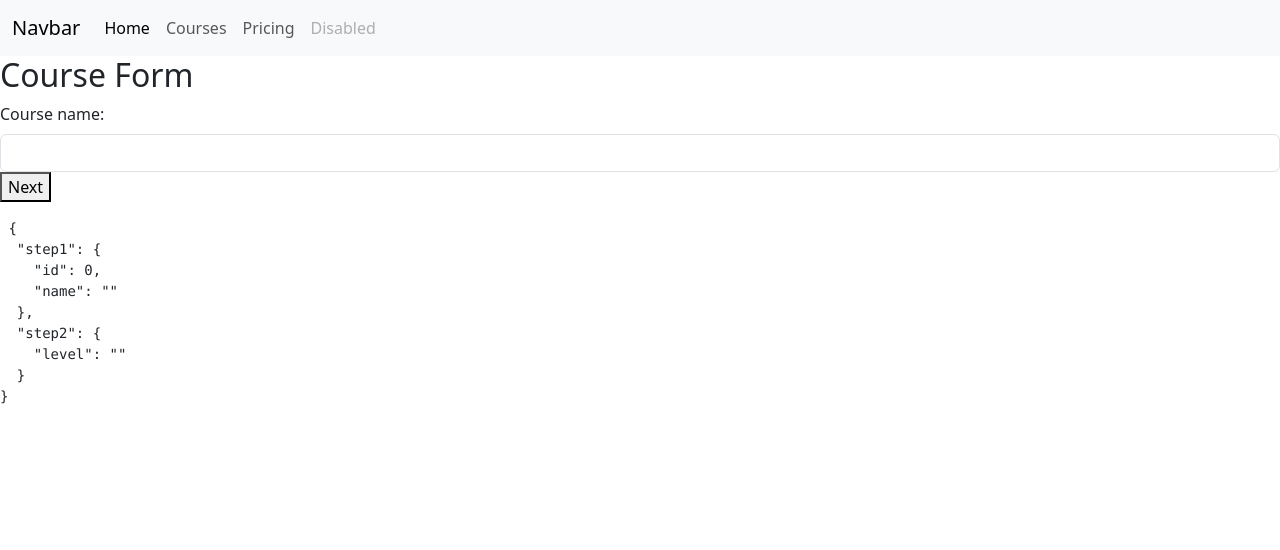
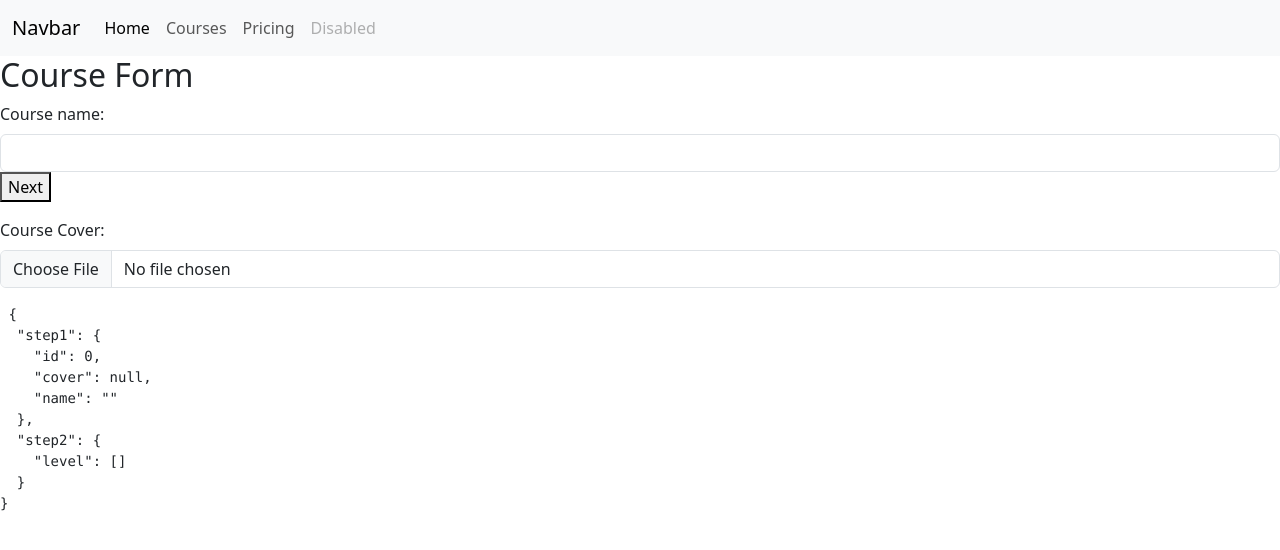
Before and after one commit to ShareghYusefi/school-client-standalone, an Angular app: page /home in a window 1280 px wide. Shown: the top 550 px of the page. Built offline with nearby package versions, Linux system fonts and the light colour scheme.

Commit message:
formData file upload

```diff
--- a/src/app/components/course-form/course-form.html
+++ b/src/app/components/course-form/course-form.html
@@ -1,5 +1,9 @@
 <!-- We need to bind our courseForm instance to the template form using the formGroup directive -->
-<form [formGroup]="getStepGroup(1)" *ngIf="step === 1">
+<form
+  [formGroup]="getStepGroup(1)"
+  *ngIf="step === 1"
+  enctype="multipart/form-data"
+>
   <div class="mb-3">
     <label for="name" class="form-label">Course name: </label>
     <!-- We need to bind our input to a form control using the formControlName directive  -->
@@ -21,17 +25,51 @@
     </div>
     <button type="button" (click)="next()">Next</button>
   </div>
+  <!-- cover -->
+  <div class="mb-3">
+    <label for="cover" class="form-label">Course Cover: </label>
+    <input
+      #fileInput
+      type="file"
+      class="form-control"
+      id="cover"
+      (change)="onFileChange($event)"
+      formControlName="cover"
+      accept="image/jpeg, image/png, image/jpg, image/gif, image/webp, image/svg+xml"
+    />
+    <div
+      *ngIf="cover?.errors && cover?.invalid && cover?.touched"
+      class="text-danger"
+    >
+      <div *ngIf="cover?.errors?.['required']">Cover is required.</div>
+    </div>
+  </div>
 </form>
 
 <form [formGroup]="getStepGroup(2)" *ngIf="step === 2">
   <div class="mb-3">
     <label for="level" class="form-label">Level</label>
-    <input
-      type="number"
-      class="form-control"
+    <!-- select for levels -->
+    <select
+      *ngIf="levels?.length"
+      class="form-select"
       id="level"
       formControlName="level"
-    />
+      size="{{ levels.length }}"
+    >
+      <option disabled>Select an level</option>
+
+      <ng-container *ngFor="let level of levels; trackBy: trackByValue">
+        <option [ngValue]="level.value">{{ level.label }}</option>
+      </ng-container>
+
+      <option
+        *ngFor="let level of levels; trackBy: trackByValue"
+        [ngValue]="level"
+      >
+        {{ level.label }}
+      </option>
+    </select>
     <div
       *ngIf="level?.errors && level?.invalid && level?.touched"
       class="text-danger"
--- a/src/app/components/course-form/course-form.ts
+++ b/src/app/components/course-form/course-form.ts
@@ -1,5 +1,5 @@
-import { JsonPipe, NgIf } from '@angular/common';
-import { Component, OnInit } from '@angular/core';
+import { JsonPipe, NgFor, NgIf } from '@angular/common';
+import { Component, ElementRef, OnInit, ViewChild } from '@angular/core';
 import {
   FormBuilder,
   FormGroup,
@@ -12,13 +12,25 @@ import { ICourse } from '../../interfaces/icourse';
 
 @Component({
   selector: 'app-course-form',
-  imports: [JsonPipe, ReactiveFormsModule, NgIf],
+  imports: [JsonPipe, ReactiveFormsModule, NgIf, NgFor],
   templateUrl: './course-form.html',
   styleUrl: './course-form.css',
 })
 export class CourseForm implements OnInit {
   step = 1; // current step
   courseForm!: FormGroup;
+
+  @ViewChild('fileInput') fileInput!: ElementRef<HTMLInputElement>;
+
+  levels: { label: string; value: string }[] = [
+    { label: '100', value: '100' },
+    { label: '200', value: '200' },
+    { label: '300', value: '300' },
+  ];
+
+  trackByValue(index: number, item: { label: string; value: string }): string {
+    return item.value; // use `value` as the unique key
+  }
 
   // We can use a FormBuilder instance via Dependency injection to create a form group
   constructor(
@@ -30,10 +42,11 @@ export class CourseForm implements OnInit {
     this.courseForm = this.formBuilderInstance.group({
       step1: this.formBuilderInstance.group({
         id: [0],
+        cover: [null, [Validators.required]],
         name: ['', [Validators.required, Validators.minLength(2)]],
       }),
       step2: this.formBuilderInstance.group({
-        level: ['', [Validators.required, Validators.min(100)]],
+        level: [[], [Validators.required]],
       }),
     });
   }
@@ -68,6 +81,7 @@ export class CourseForm implements OnInit {
             this.courseForm.patchValue({
               step1: {
                 id: response.id,
+                cover: response.cover,
                 name: response.name,
               },
               step2: {
@@ -88,8 +102,25 @@ export class CourseForm implements OnInit {
     return this.getStepGroup(1).get('name');
   }
 
+  get cover() {
+    return this.getStepGroup(1).get('cover');
+  }
+
   get level() {
     return this.getStepGroup(2).get('level');
+  }
+
+  onFileChange(event: Event) {
+    const input = event.target as HTMLInputElement;
+    if (input.files && input.files.length) {
+      const file = input.files[0];
+      // update reactive form control for cover
+      this.getStepGroup(1).patchValue({
+        cover: file,
+      });
+      // check the updateValueAndValidity() method to trigger validation
+      this.getStepGroup(1).get('cover')?.updateValueAndValidity();
+    }
   }
 
   onSubmit() {
@@ -97,20 +128,25 @@ export class CourseForm implements OnInit {
       return;
     }
 
-    // iterate over courseForm controls and make a new object with form values
-    let newCourse: ICourse = {
-      id: this.getStepGroup(1).get('id')?.value,
-      name: this.getStepGroup(1).get('name')?.value,
-      level: this.getStepGroup(2).get('level')?.value,
-    };
+    // create a formData object to allow file upload
+    let formData = new FormData();
+    formData.append('id', this.getStepGroup(1).get('id')?.value);
+    formData.append('name', this.getStepGroup(1).get('name')?.value);
+    formData.append('level', this.getStepGroup(2).get('level')?.value);
 
-    console.log('New Course:', newCourse);
+    // append the cover file if it exists
+    const coverFile = this.getStepGroup(1).get('cover')?.value;
+    if (coverFile && coverFile instanceof File) {
+      formData.append('cover', coverFile);
+    }
+
+    console.log('New Course:', formData);
 
     // check if we have an id in our URL
     let id = this.route.snapshot.paramMap.get('id');
     if (id) {
       // update the course data
-      this.service.updateCourse(parseInt(id), newCourse).subscribe(
+      this.service.updateCourse(parseInt(id), formData).subscribe(
         (response: ICourse) => {
           console.log('Course Updated:', response);
         },
@@ -120,12 +156,14 @@ export class CourseForm implements OnInit {
       );
     } else {
       // create a new course
-      this.service.addCourse(newCourse).subscribe(
+      this.service.addCourse(formData).subscribe(
         (response: ICourse) => {
           console.log('Course Added:', response);
 
           // reset form
           this.courseForm.reset();
+          this.fileInput.nativeElement.value = '';
+          this.step = 1;
         },
         (error) => {
           console.log(error);
--- a/src/app/interfaces/icourse.ts
+++ b/src/app/interfaces/icourse.ts
@@ -1,5 +1,6 @@
 export interface ICourse {
   id: number;
   name: string;
+  cover: string;
   level: number;
 }
--- a/src/app/services/courses.ts
+++ b/src/app/services/courses.ts
@@ -25,7 +25,7 @@ export class Courses {
     );
   }
 
-  addCourse(course: ICourse): Observable<ICourse> {
+  addCourse(course: ICourse | FormData): Observable<ICourse> {
     // We can use < > to specify the type of data we expect from the API call
     return this.httpClientInstance.post<ICourse>(
       this.API_URL + '/courses',
@@ -33,7 +33,10 @@ export class Courses {
     );
   }
 
-  updateCourse(id: number, updatedCourse: ICourse): Observable<ICourse> {
+  updateCourse(
+    id: number,
+    updatedCourse: ICourse | FormData
+  ): Observable<ICourse> {
     // We can use < > to specify the type of data we expect from the API call
     return this.httpClientInstance.patch<ICourse>(
       this.API_URL + '/courses/' + id,
```
